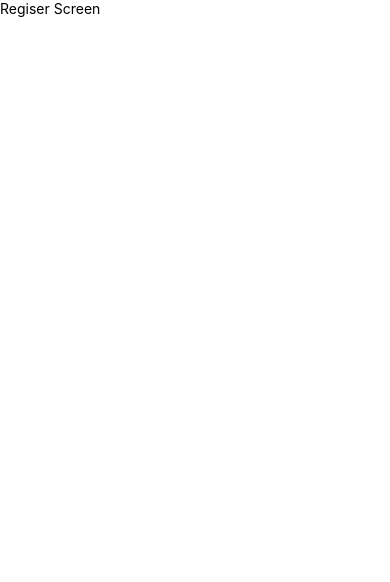
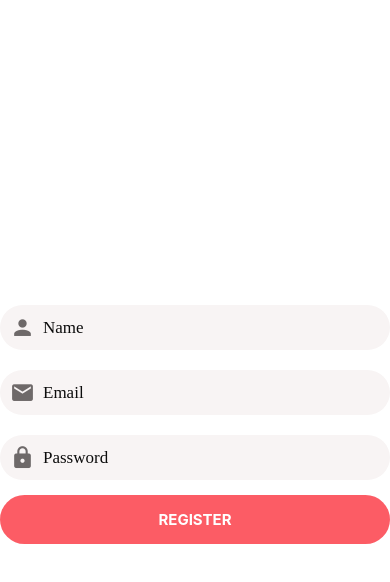
Before and after one commit to Max-256/OverIt, a React Native app: screen / in a window 390 px wide. Shown: the top 582 px of the page. Built offline with nearby package versions, Linux system fonts and the light colour scheme.

Commit message:
build the register screen

```diff
--- a/app/components/AppButton.js
+++ b/app/components/AppButton.js
@@ -16,7 +16,7 @@ function AppButton({ title, onPress, color = colors.primary }) {
 const styles = StyleSheet.create({
   button: {
     width: "100%",
-    padding: 8,
+    padding: 15,
     borderRadius: 25,
     alignItems: "center",
     justifyContent: "center",
--- a/app/components/forms/AppTextInput.js
+++ b/app/components/forms/AppTextInput.js
@@ -8,7 +8,7 @@ function AppTextInput({ icon, ...otherProps }) {
   return (
     <View style={styles.container}>
       {icon && (
-        <MaterialCommunityIcons style={styles.icon} size={20} name={icon} />
+        <MaterialCommunityIcons style={styles.icon} size={25} name={icon} />
       )}
       <TextInput style={defaultStyles.text} {...otherProps} />
     </View>
@@ -19,7 +19,7 @@ const styles = StyleSheet.create({
   container: {
     backgroundColor: colors.light,
     borderRadius: 25,
-    padding: 3,
+    padding: 10,
     flexDirection: "row",
     alignItems: "center",
     width: "100%",
--- a/app/screens/RegisterScreen.js
+++ b/app/screens/RegisterScreen.js
@@ -1,14 +1,62 @@
 import React from "react";
-import { View, Text } from "react-native";
+import { StyleSheet } from "react-native";
+import * as Yup from "yup";
 
 import Screen from "../components/Screen";
+import { AppForm, AppFormField, SubmitButton } from "../components/forms";
+
+const validationSchema = Yup.object().shape({
+  name: Yup.string().required().min(3).max(50).label("Name"),
+  email: Yup.string().required().email().label("Email"),
+  password: Yup.string().required().min(4).label("Password"),
+});
 
 function RegisterScreen(props) {
   return (
-    <Screen>
-      <Text>Regiser Screen</Text>
+    <Screen style={styles.screen}>
+      <AppForm
+        initialValues={{ name: "", email: "", password: "" }}
+        onSubmit={(values) => console.log(values)}
+        validationSchema={validationSchema}
+      >
+        <AppFormField
+          autoCorrect={false}
+          autoCapitalize="none"
+          icon="account"
+          name="name"
+          placeholder="Name"
+        />
+
+        <AppFormField
+          autoCorrect={false}
+          autoCapitalize="none"
+          icon="email"
+          keyboardType="email-address"
+          name="email"
+          placeholder="Email"
+          textContentType="emailAddress"
+        />
+
+        <AppFormField
+          autoCapitalize="none"
+          autoCorrect={false}
+          icon="lock"
+          name="password"
+          placeholder="Password"
+          secureTextEntry
+          textContentType="password"
+        />
+
+        <SubmitButton title="register" />
+      </AppForm>
     </Screen>
   );
 }
 
+const styles = StyleSheet.create({
+  screen: {
+    justifyContent: "center",
+  },
+});
+
 export default RegisterScreen;
```
